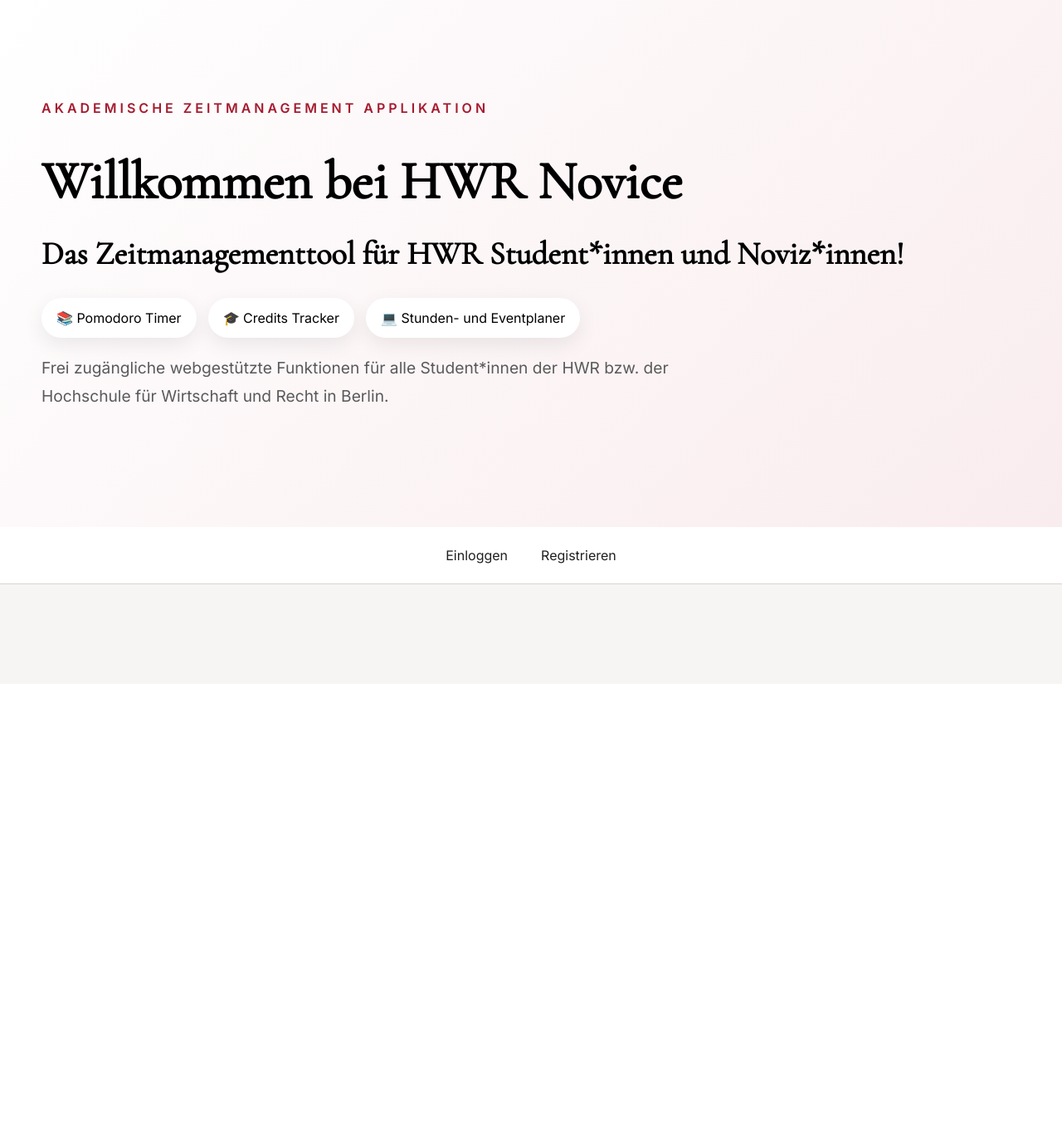
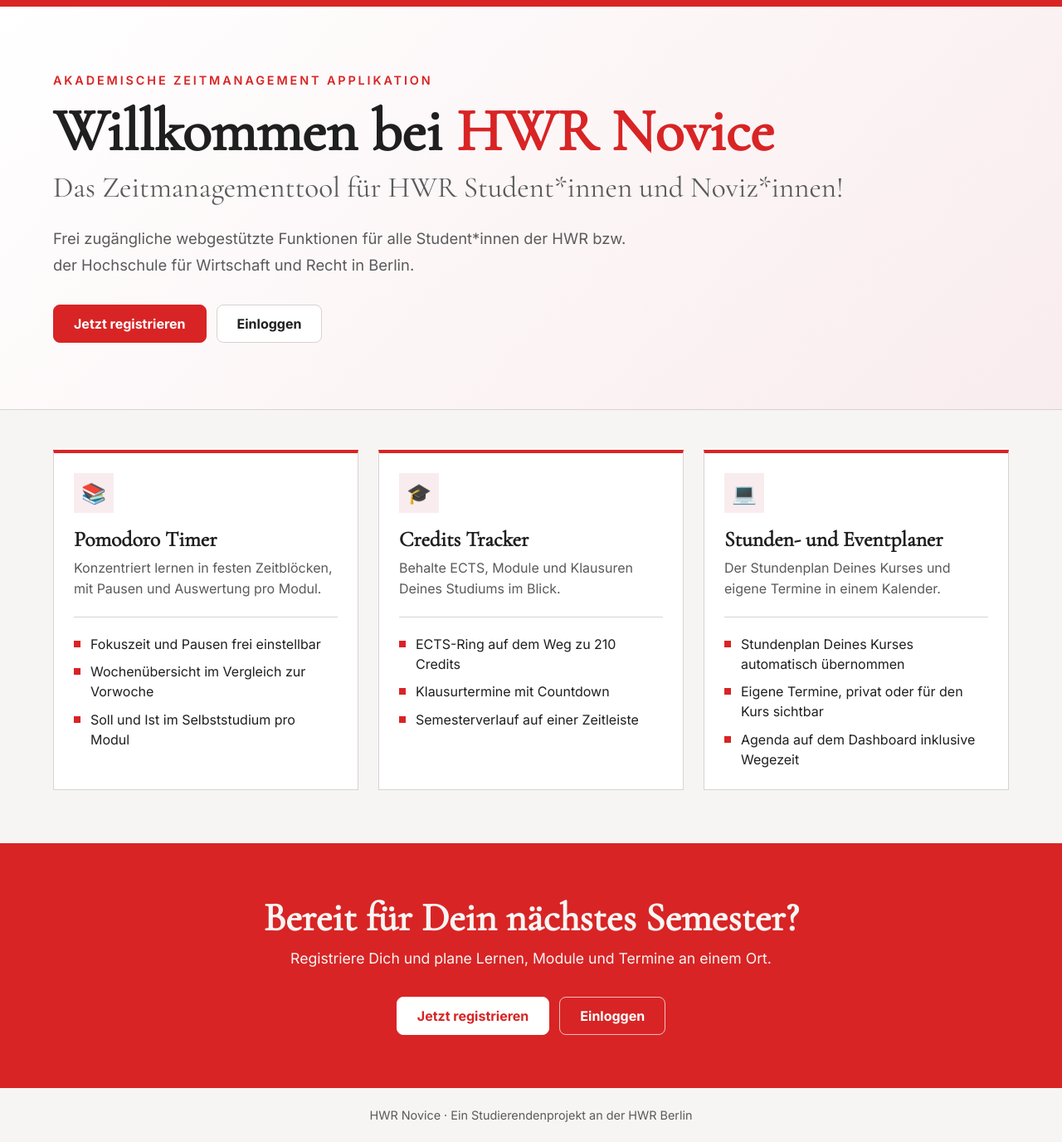
Before and after one commit to IT25A/sem3-se-group-f-hwr-novice, a SvelteKit app: page / in a window 1280 px wide. Shown: the whole page at 83% size. Before the commit the page ends 824 px from the top, so only its background shows below. Built offline with nearby package versions, Linux system fonts and the light colour scheme.

Commit message:
style: redesign landing page
Match the landing page to the app: red accent, bordered
feature panels, closing red band. Keep the original
texts and the red gradient.

```diff
--- a/src/routes/+page.svelte
+++ b/src/routes/+page.svelte
@@ -1,147 +1,331 @@
 <script lang="ts">
 	import { resolve } from '$app/paths';
+
+	const features = [
+		{
+			emoji: '📚',
+			title: 'Pomodoro Timer',
+			text: 'Konzentriert lernen in festen Zeitblöcken, mit Pausen und Auswertung pro Modul.',
+			points: [
+				'Fokuszeit und Pausen frei einstellbar',
+				'Wochenübersicht im Vergleich zur Vorwoche',
+				'Soll und Ist im Selbststudium pro Modul'
+			]
+		},
+		{
+			emoji: '🎓',
+			title: 'Credits Tracker',
+			text: 'Behalte ECTS, Module und Klausuren Deines Studiums im Blick.',
+			points: [
+				'ECTS-Ring auf dem Weg zu 210 Credits',
+				'Klausurtermine mit Countdown',
+				'Semesterverlauf auf einer Zeitleiste'
+			]
+		},
+		{
+			emoji: '💻',
+			title: 'Stunden- und Eventplaner',
+			text: 'Der Stundenplan Deines Kurses und eigene Termine in einem Kalender.',
+			points: [
+				'Stundenplan Deines Kurses automatisch übernommen',
+				'Eigene Termine, privat oder für den Kurs sichtbar',
+				'Agenda auf dem Dashboard inklusive Wegezeit'
+			]
+		}
+	];
 </script>
 
-<header>
-	<div class="hero">
-		<div class="hero-content">
+<svelte:head>
+	<title>HWR Novice</title>
+	<meta name="theme-color" content="#d82425" />
+</svelte:head>
+
+<div class="page">
+	<header class="hero">
+		<div class="inner">
 			<p class="subtitle">Akademische Zeitmanagement Applikation</p>
-			<br />
-			<h1>Willkommen bei HWR Novice</h1>
-			<br />
+			<h1>Willkommen bei <span>HWR Novice</span></h1>
 			<h2 class="subline">Das Zeitmanagementtool für HWR Student*innen und Noviz*innen!</h2>
-			<div class="hero-badges">
-				<span>📚 Pomodoro Timer</span>
-				<span>🎓 Credits Tracker</span>
-				<span>💻 Stunden- und Eventplaner</span>
-			</div>
-			<br />
 			<p class="lead">
 				Frei zugängliche webgestützte Funktionen für alle Student*innen der HWR bzw. der Hochschule
 				für Wirtschaft und Recht in Berlin.
 			</p>
+			<div class="actions">
+				<a class="button primary" href={resolve('/(login+register)/register')}>
+					Jetzt registrieren
+				</a>
+				<a class="button" href={resolve('/(login+register)/login')}>Einloggen</a>
+			</div>
 		</div>
-	</div>
-</header>
+	</header>
 
-<nav>
-	<ul>
-		<li><a href={resolve('/(login+register)/login')}>Einloggen</a></li>
-		<li><a href={resolve('/(login+register)/register')}>Registrieren</a></li>
-	</ul>
-</nav>
+	<main>
+		<ul class="features">
+			{#each features as feature (feature.title)}
+				<li>
+					<span class="emoji" aria-hidden="true">{feature.emoji}</span>
+					<h3>{feature.title}</h3>
+					<p>{feature.text}</p>
+					<ul class="points">
+						{#each feature.points as point (point)}
+							<li>{point}</li>
+						{/each}
+					</ul>
+				</li>
+			{/each}
+		</ul>
+	</main>
 
-<main></main>
+	<section class="band">
+		<div class="inner">
+			<h2>Bereit für Dein nächstes Semester?</h2>
+			<p>Registriere Dich und plane Lernen, Module und Termine an einem Ort.</p>
+			<div class="actions">
+				<a class="button primary" href={resolve('/(login+register)/register')}>
+					Jetzt registrieren
+				</a>
+				<a class="button" href={resolve('/(login+register)/login')}>Einloggen</a>
+			</div>
+		</div>
+	</section>
+
+	<footer>HWR Novice · Ein Studierendenprojekt an der HWR Berlin</footer>
+</div>
 
 <style>
-	* {
-		margin: 0;
-		padding: 0;
+	.page {
+		min-height: 100dvh;
+		background-color: var(--background);
+		font-family: 'Inter', sans-serif;
+		color: var(--primary);
+	}
+
+	.inner {
 		box-sizing: border-box;
+		max-width: var(--max-width);
+		margin: 0 auto;
+		padding: 5rem 1.5rem;
+	}
+
+	/* ---------- Hero ---------- */
+	.hero {
+		background: linear-gradient(135deg, #ffffff 0%, #f9ecee 100%);
+		border-top: 0.5rem solid var(--hwr-red);
+		border-bottom: 1px solid var(--border);
+	}
+
+	.subtitle {
+		margin: 0 0 1rem;
+		font-size: 0.9rem;
+		font-weight: 600;
+		letter-spacing: 0.2em;
+		text-transform: uppercase;
+		color: var(--hwr-red);
 	}
 
 	h1 {
+		margin: 0 0 0.5rem;
 		font-family: 'Cormorant Garamond', serif;
-		font-size: 4rem;
+		font-size: clamp(2.75rem, 7vw, 4.5rem);
 		font-weight: 600;
-		margin-bottom: 0.4rem;
+		line-height: 1.05;
 	}
 
-	h2 {
-		font-family: 'Cormorant Garamond', serif;
-		font-size: 2.4rem;
-		margin-bottom: 1rem;
+	h1 span {
+		color: var(--hwr-red);
 	}
 
-	p {
-		margin-bottom: 1.25rem;
+	.subline {
+		margin: 0 0 1.5rem;
+		font-family: 'Cormorant Garamond', serif;
+		font-size: clamp(1.5rem, 3.5vw, 2.2rem);
+		font-weight: 500;
+		line-height: 1.2;
+		color: var(--secondary);
 	}
 
 	.lead {
-		font-size: 1.2rem;
+		max-width: 44rem;
+		margin: 0;
+		font-size: 1.15rem;
+		line-height: 1.75;
 		color: var(--secondary);
-		max-width: 800px;
-		font-family: 'Inter', sans-serif;
-		line-height: 1.75;
 	}
 
-	.hero {
-		padding: 120px 50px;
-		background: linear-gradient(135deg, #ffffff 0%, #f9ecee 100%);
+	.actions {
+		display: flex;
+		flex-wrap: wrap;
+		gap: 0.75rem;
+		margin-top: 2rem;
 	}
 
-	.hero-content {
-		max-width: var(--max-width);
-		margin: auto;
-		font-family: 'Inter', sans-serif;
+	.button {
+		padding: 0.75rem 1.5rem;
+		border: 1px solid var(--border);
+		border-radius: 0.5rem;
+		background-color: var(--surface);
+		color: var(--primary);
+		font-weight: 700;
+		text-decoration: none;
+		transition:
+			background-color 0.2s,
+			color 0.2s;
 	}
 
-	.subtitle {
-		letter-spacing: 4px;
-		text-transform: uppercase;
-		color: var(--accent);
-		margin-bottom: 20px;
+	.button:hover {
+		background-color: var(--background);
+	}
+
+	.button.primary {
+		border-color: var(--hwr-red);
+		background-color: var(--hwr-red);
+		color: #fff;
+	}
+
+	.button.primary:hover {
+		border-color: var(--hwr-red-darker);
+		background-color: var(--hwr-red-darker);
+	}
+
+	/* ---------- Features ---------- */
+	main {
+		box-sizing: border-box;
+		max-width: var(--max-width);
+		margin: 0 auto;
+		padding: 3rem 1.5rem 4rem;
+	}
+
+	.features {
+		display: grid;
+		grid-template-columns: repeat(3, 1fr);
+		gap: 1.5rem;
+		margin: 0;
+		padding: 0;
+		list-style: none;
+	}
+
+	.features > li {
+		padding: 1.5rem;
+		border: 1px solid var(--border);
+		border-top: 4px solid var(--hwr-red);
+		background-color: var(--surface);
+	}
+
+	.emoji {
+		display: grid;
+		place-items: center;
+		width: 3rem;
+		height: 3rem;
+		margin-bottom: 1rem;
+		background-color: #f9ecee;
+		font-size: 1.5rem;
+	}
+
+	h3 {
+		margin: 0 0 0.4rem;
+		font-family: 'Cormorant Garamond', serif;
+		font-size: 1.6rem;
 		font-weight: 600;
 	}
 
-	main {
-		margin: auto;
-		padding: 60px 30px;
-		background: var(--background);
+	.features > li > p {
+		margin: 0;
+		line-height: 1.6;
+		color: var(--secondary);
 	}
 
-	/* ==========================================================
-      NAVIGATION
-    ========================================================== */
-	nav {
-		background: white;
-		border-bottom: 1px solid var(--border);
-		position: sticky;
-		top: 0;
-		z-index: 1000;
-	}
-
-	nav ul {
-		max-width: var(--max-width);
-		margin: auto;
+	.points {
 		display: flex;
-		flex-wrap: wrap;
-		justify-content: center;
+		flex-direction: column;
+		gap: 0.6rem;
+		margin: 1.25rem 0 0;
+		padding: 1.25rem 0 0;
+		border-top: 1px solid var(--border);
 		list-style: none;
 	}
 
-	nav li {
-		margin: 0;
+	.points li {
+		position: relative;
+		padding-left: 1.25rem;
+		line-height: 1.5;
 	}
 
-	nav a {
-		display: block;
-		padding: 20px;
-		color: var(--primary);
-		text-decoration: none;
-		transition: 0.25s;
-		font-family: 'Inter', sans-serif;
-		line-height: 1.75;
+	.points li::before {
+		content: '';
+		position: absolute;
+		top: 0.5em;
+		left: 0;
+		width: 0.5rem;
+		height: 0.5rem;
+		background-color: var(--hwr-red);
 	}
 
-	nav a:hover {
-		color: var(--accent);
-		font-weight: 700;
+	/* ---------- Closing band ---------- */
+	.band {
+		background-color: var(--hwr-red);
+		color: var(--background);
+		text-align: center;
 	}
 
-	.hero-badges {
-		display: flex;
-		flex-wrap: wrap;
-		gap: 14px;
-		margin-top: 30px;
-		font-family: 'Inter', sans-serif;
-		line-height: 1.75;
+	.band .inner {
+		padding: 4rem 1.5rem;
 	}
 
-	.hero-badges span {
-		background: white;
-		padding: 10px 18px;
-		border-radius: 40px;
-		box-shadow: var(--shadow);
+	.band h2 {
+		margin: 0 0 0.5rem;
+		font-family: 'Cormorant Garamond', serif;
+		font-size: clamp(2rem, 5vw, 3rem);
+		font-weight: 600;
+		line-height: 1.1;
+	}
+
+	.band p {
+		margin: 0;
+		font-size: 1.1rem;
+		line-height: 1.6;
+	}
+
+	.band .actions {
+		justify-content: center;
+	}
+
+	.band .button {
+		border-color: rgb(255 255 255 / 0.7);
+		background-color: transparent;
+		color: #fff;
+	}
+
+	.band .button:hover {
+		background-color: #fff;
+		color: var(--hwr-red);
+	}
+
+	.band .button.primary {
+		border-color: #fff;
+		background-color: #fff;
+		color: var(--hwr-red);
+	}
+
+	.band .button.primary:hover {
+		border-color: var(--background);
+		background-color: var(--background);
+	}
+
+	footer {
+		padding: 1.5rem;
+		text-align: center;
+		font-size: 0.9rem;
+		color: var(--secondary);
+	}
+
+	@media (max-width: 52rem) {
+		.features {
+			grid-template-columns: 1fr;
+		}
+
+		.inner,
+		.band .inner {
+			padding: 3rem 1.25rem;
+		}
 	}
 </style>
```
